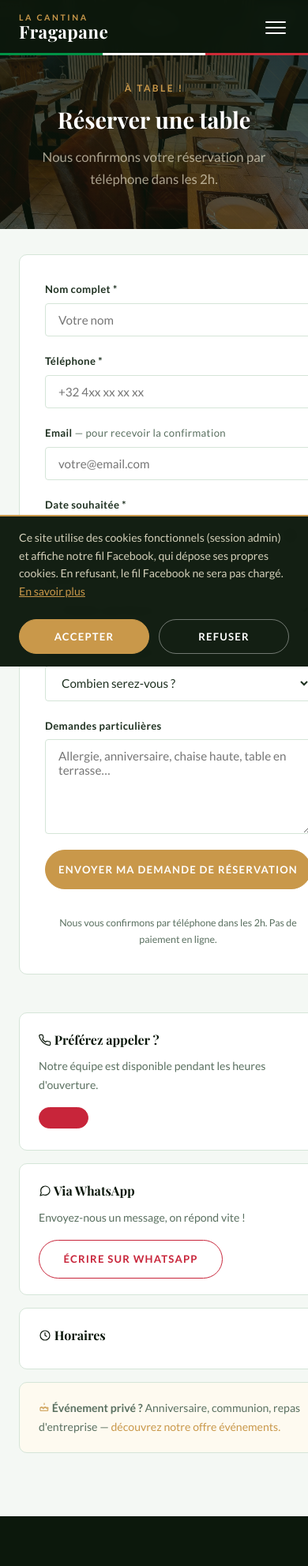
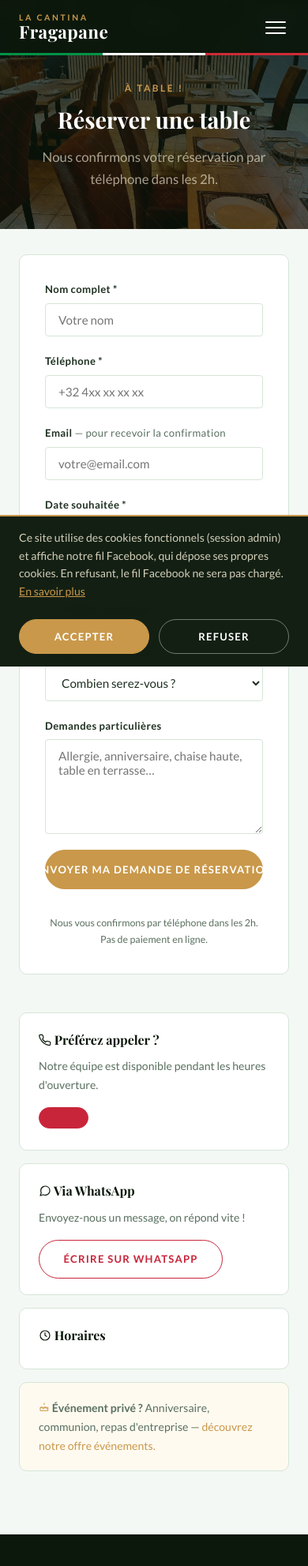
Before and after one commit to ahmeddavidfp-spec/cantina-fragapane, a Flask app: page /reservation in a window 390 px wide. Shown: the top 1983 px of the page at 79% size. Run offline with Flask 3, Linux system fonts and the light colour scheme; data that the repository does not hold is empty; parts of the project's set-up code (start-up, migrations or seed data) failed here and were passed over; some libraries are stand-ins or nearby versions; some web fonts are replaced.

Commit message:
Fix reservation mobile: colonne grid en minmax(0,1fr) -> formulaire centre, plus de debordement a droite
Co-Authored-By: Claude Opus 4.8 <noreply@anthropic.com>

```diff
--- a/static/css/style.css
+++ b/static/css/style.css
@@ -2824,7 +2824,8 @@ html, body { overflow-x: hidden; }
 .resa-info-block p { font-size: .88rem; color: var(--text-lt); }
 
 @media (max-width: 860px) {
-  .resa-grid { grid-template-columns: 1fr; }
+  .resa-grid { grid-template-columns: minmax(0, 1fr); }
+  .resa-grid > * { min-width: 0; }
   .resa-form-row { grid-template-columns: 1fr; }
 }
 
```
